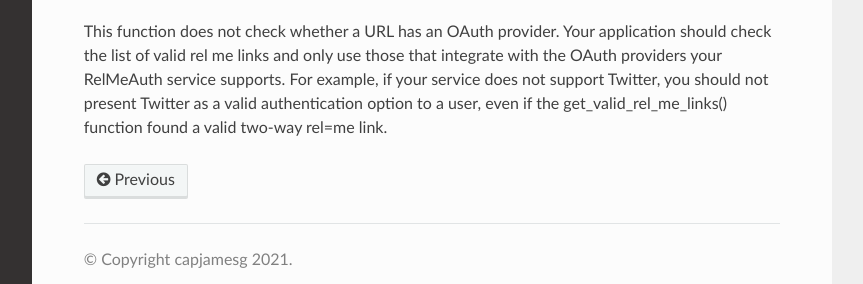
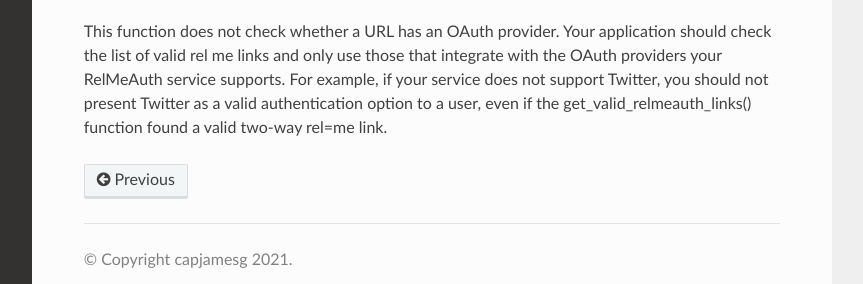
Before and after one commit to capjamesg/indieweb-utils, a Sphinx documentation site: the page built from docs/source/indieauth.rst, in a window 1280 px wide and 900 px high, scrolled down 3348 px, cut to the strip 571-855 px from the top of the window. Shown: the whole strip, without its empty margins (268-1131 px from the left). Built offline with Sphinx 7.4.7 and the Read the Docs theme 2.0.0, drawn with Linux system fonts in a browser that asks for light colours.

Commit message:
Fix invalid import paths breaking autodocs
Sphinx was unable to import two functions which broke autodocs. One was
because the name of the function was different. The other was because
the path in sphinx assumed the function was accessible at the top level
i.e. indieweb.foo, when it wasn't.

```diff
--- a/docs/source/indieauth.rst
+++ b/docs/source/indieauth.rst
@@ -145,9 +145,9 @@
 
 To check whether there is a two-way rel=me link between two resources, you can use this function:
 
-.. autofunction:: indieweb_utils.get_valid_rel_me_links
+.. autofunction:: indieweb_utils.get_valid_relmeauth_links
 
 This function does not check whether a URL has an OAuth provider. Your application should check the list of valid
 rel me links and only use those that integrate with the OAuth providers your RelMeAuth service supports. For example,
 if your service does not support Twitter, you should not present Twitter as a valid authentication option to a user,
-even if the get_valid_rel_me_links() function found a valid two-way rel=me link.
+even if the get_valid_relmeauth_links() function found a valid two-way rel=me link.
--- a/src/indieweb_utils/__init__.py
+++ b/src/indieweb_utils/__init__.py
@@ -9,6 +9,7 @@
     is_authenticated,
     redeem_code,
     validate_access_token,
+    validate_authorization_response,
 )
 from .indieauth.flask import IndieAuthCallbackResponse, indieauth_callback_handler
 from .posts.discovery import discover_author, discover_original_post, get_post_type
@@ -47,4 +48,5 @@
     "_validate_indieauth_response",
     "redeem_code",
     "get_valid_relmeauth_links",
+    "validate_authorization_response",
 ]
```
Also changed, not shown: 1 other file.
